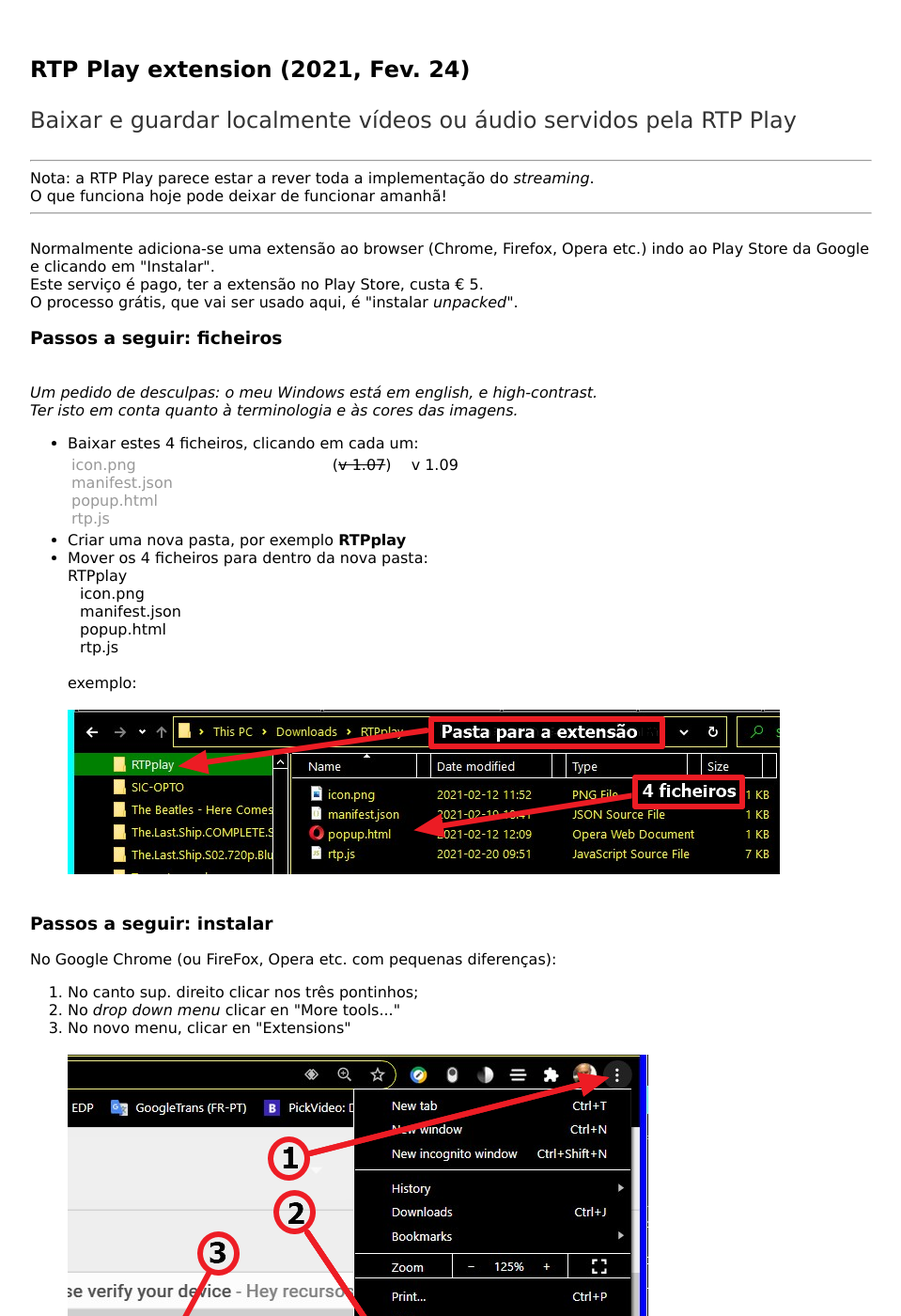
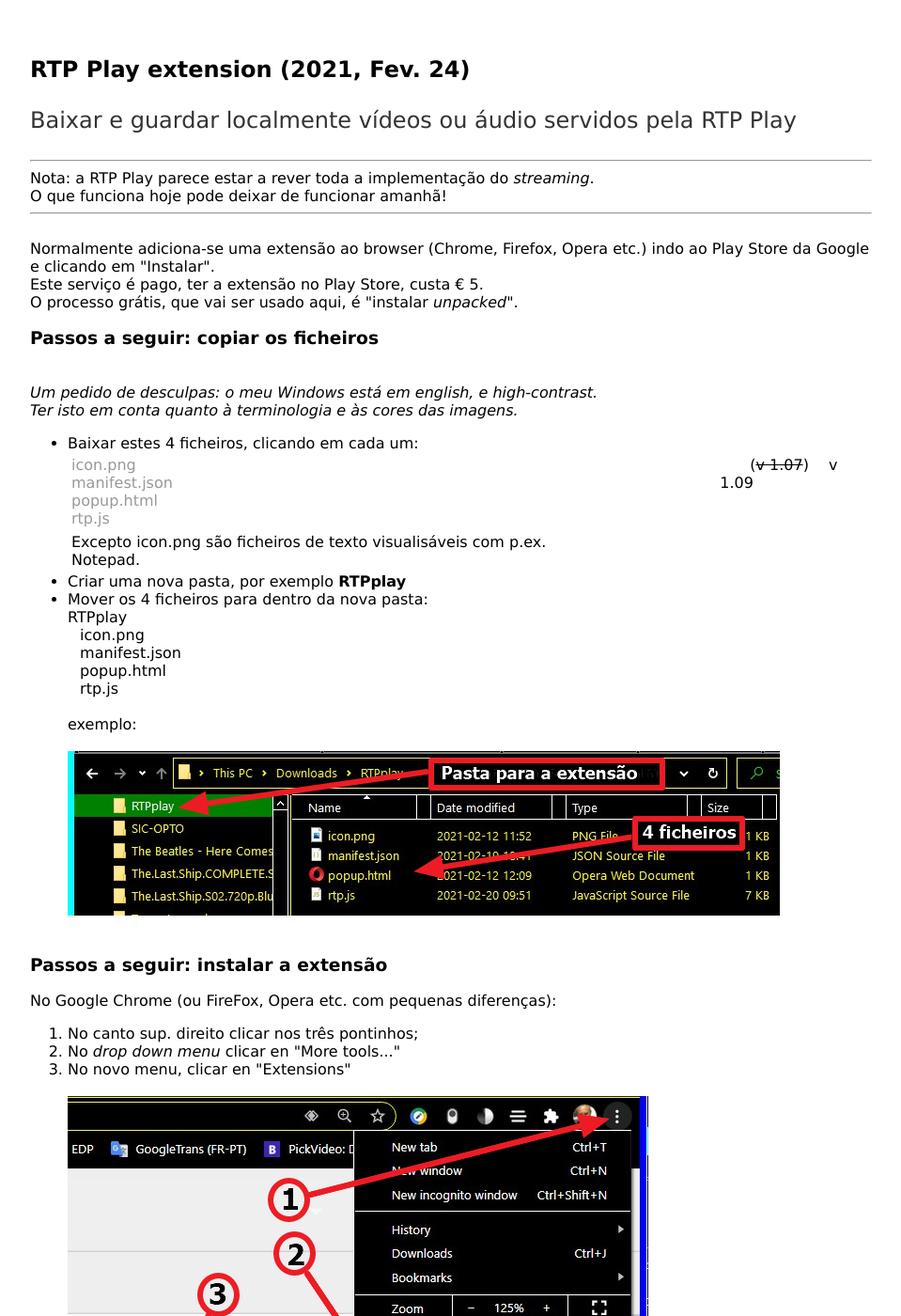
Before and after one commit to rtpplay/recursos.github.io, a Jekyll site: the page built from index.html, in a window 1280 px wide and 1400 px high. Shown: the whole window at 94% size, without its empty margins (160-1119 px from the left). Built offline with Jekyll 4.4.1, drawn with Linux system fonts in a browser that asks for light colours.

Commit message:
Update index.html

```diff
--- a/index.html
+++ b/index.html
@@ -19,7 +19,7 @@
 	<br>
 	O processo grátis, que vai ser usado aqui, é "instalar <i>unpacked</i>".
 	<br>
-	<h3>Passos a seguir: ficheiros</h3>
+	<h3>Passos a seguir: copiar os ficheiros</h3>
 	<br>
 	<i>Um pedido de desculpas: o meu Windows está em english, e high-contrast.<br>
 	Ter isto em conta quanto à terminologia e às cores das imagens.
@@ -39,6 +39,9 @@
 	<td>&emsp;</td><td>&emsp;</td><td>&emsp;</td><td>&emsp;</td><td>&emsp;</td><td>&emsp;</td>
 	<td valign="top">&emsp;&emsp;(<s>v 1.07</s>) &emsp;v 1.09</td>
 </tr>
+	<tr><td>Excepto icon.png são ficheiros de texto visualisáveis com p.ex. Notepad.
+		</td>
+	</tr>
 
 </tbody>
 </table>
@@ -61,7 +64,7 @@
 			<img src="files/2021-02-20-4ficheiros.png"><br><br>
 		</li>
 	</ul>
-		<h3>Passos a seguir: instalar</h3>
+		<h3>Passos a seguir: instalar a extensão</h3>
 	No Google Chrome (ou FireFox, Opera etc. com pequenas diferenças):<br>
 	<ol><li>
 		No canto sup. direito clicar nos três pontinhos;</li>
```
